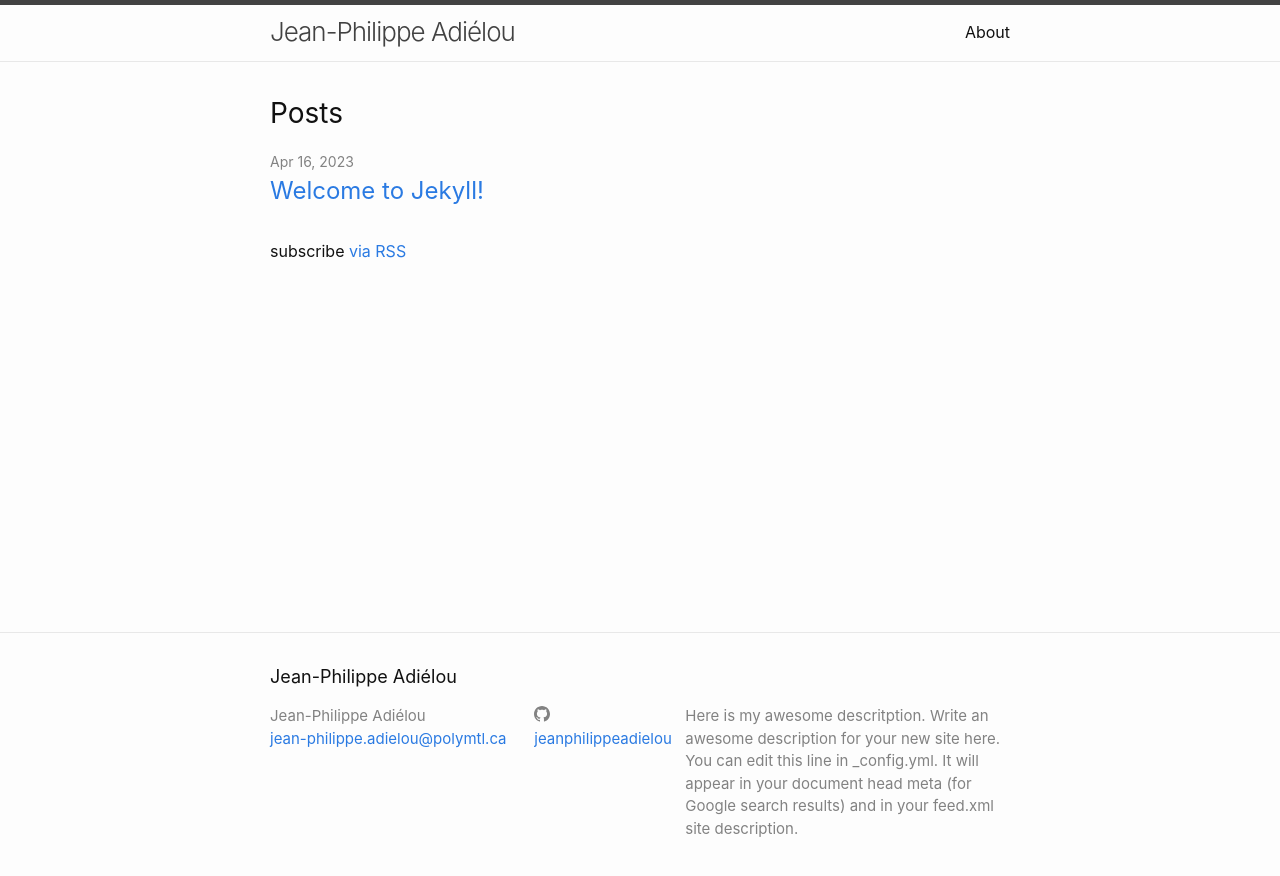
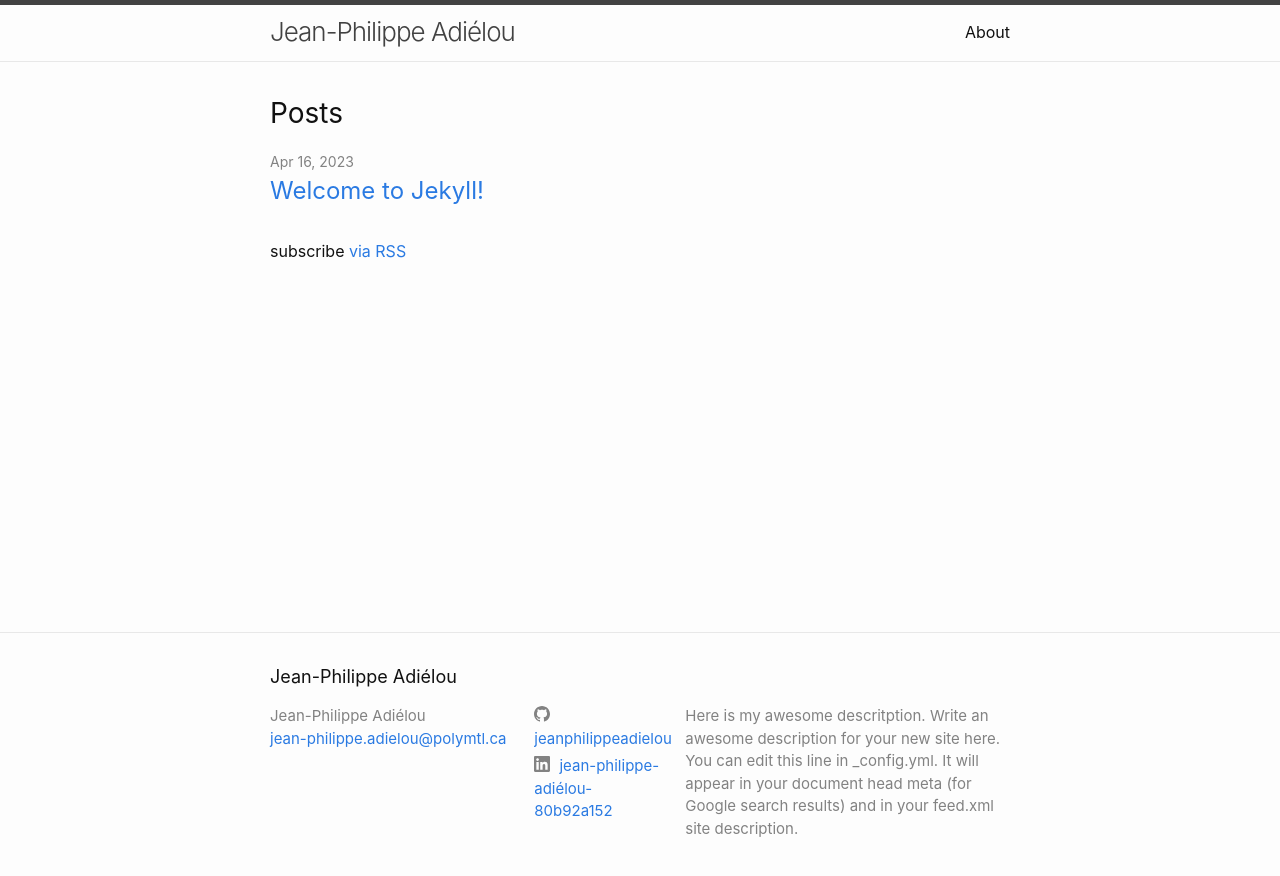
Before and after one commit to jeanphilippeadielou/jeanphilippeadielou.github.io, a Jekyll site: the page built from index.markdown, in a window 1280 px wide. Shown: the top 876 px of the page. Built offline with Jekyll 4.4.1, drawn with Linux system fonts in a browser that asks for light colours; some of the changed lines change nothing that is shown.

Commit message:
added image

```diff
--- a/_config.yml
+++ b/_config.yml
@@ -28,6 +28,19 @@
 url: "https://jeanphilippeadielou.github.io" # the base hostname & protocol for your site, e.g. http://example.com
 github_username:  jeanphilippeadielou
 
+# Fields minima uses, but are not defaulted with the jekyll new command
+# Author is the default for posts
+author: Jean-Philippe Adiélou
+linkedin_username: jean-philippe-adiélou-80b92a152
+
+# New fields not defaulted by jekyll-new with the minima theme
+# Add a copyright. A copyright symbol and year will be added automatically
+# copyright: Company name, Inc.
+copyright: "Jean-Philippe A. LLC"
+
+# title-logo is a new field that, when used, displays a logo
+title-logo: /images/title-image.png
+
 # Build settings
 # Removed minima theme as it is now a regular theme
 # theme: minima
```
